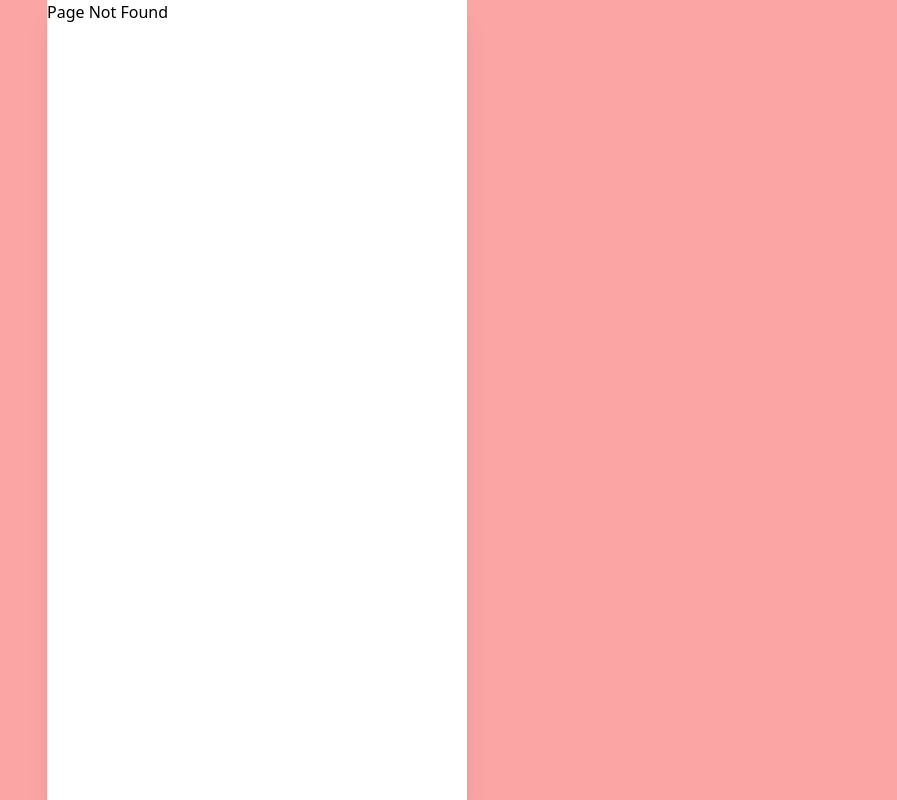
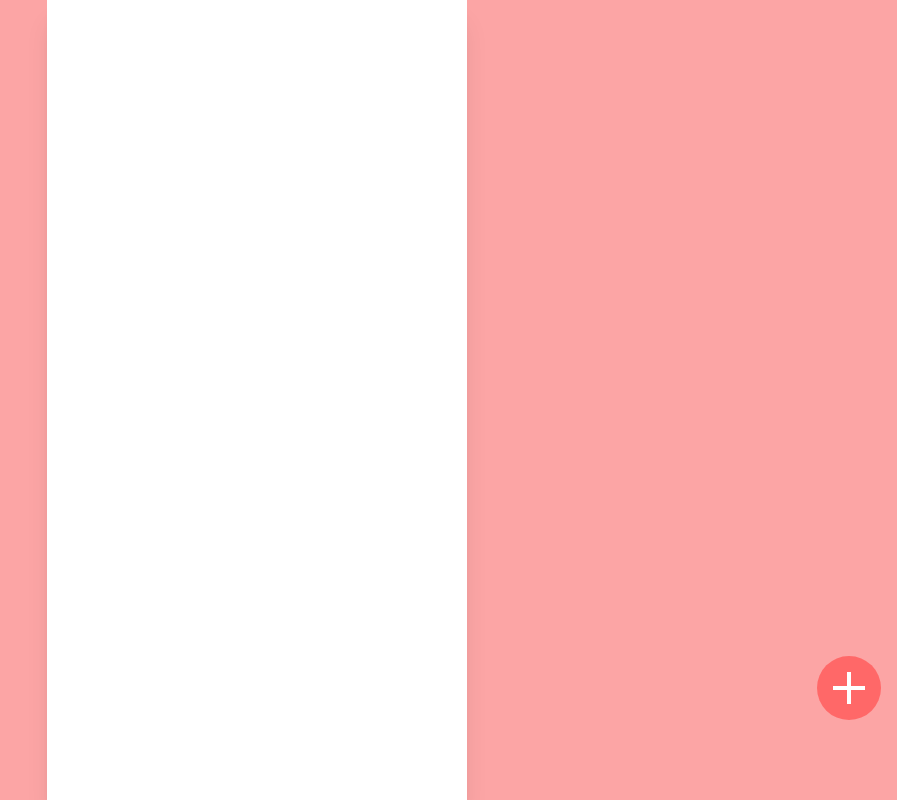
Before and after one commit to side-project-for-develop/frontend, a Next.js app: page /lists in a window 1280 px wide. Before the commit this address had no page. Shown: the whole page, without its empty margins (383-1280 px from the left). Built offline with nearby package versions, Linux system fonts and the light colour scheme.

Commit message:
feat: add post 컴포넌트와 페이지들

```diff
--- /dev/null
+++ b/src/app/lists/new/page.tsx
@@ -0,0 +1,5 @@
+const Page = () => {
+  return <>add new posts</>;
+};
+
+export default Page;
--- /dev/null
+++ b/src/app/lists/page.tsx
@@ -0,0 +1,11 @@
+import AddPostComponent from "@/components/Common/AddPostComponent";
+
+const Page = () => {
+  return (
+    <>
+      <AddPostComponent />
+    </>
+  );
+};
+
+export default Page;
--- /dev/null
+++ b/src/components/Common/AddPostComponent.tsx
@@ -0,0 +1,25 @@
+"use client";
+
+import { useRouter } from "next/navigation";
+import React, { useCallback } from "react";
+
+const AddPostComponent = () => {
+  const router = useRouter();
+  const handleNavigation = useCallback(() => {
+    router.push("/lists/new");
+  }, [router]);
+
+  return (
+    <>
+      <div
+        className="w-16 h-16 fixed bottom-20 right-4 flex justify-center items-center bg-[#FF6868] rounded-full"
+        onClick={handleNavigation}
+      >
+        <div className="absolute top-1/2 left-1/2 transform -translate-x-1/2 -translate-y-1/2 w-1/2 h-1 bg-white" />
+        <div className="absolute top-1/2 left-1/2 transform -translate-x-1/2 -translate-y-1/2 w-1 h-1/2 bg-white" />
+      </div>
+    </>
+  );
+};
+
+export default React.memo(AddPostComponent);
```
